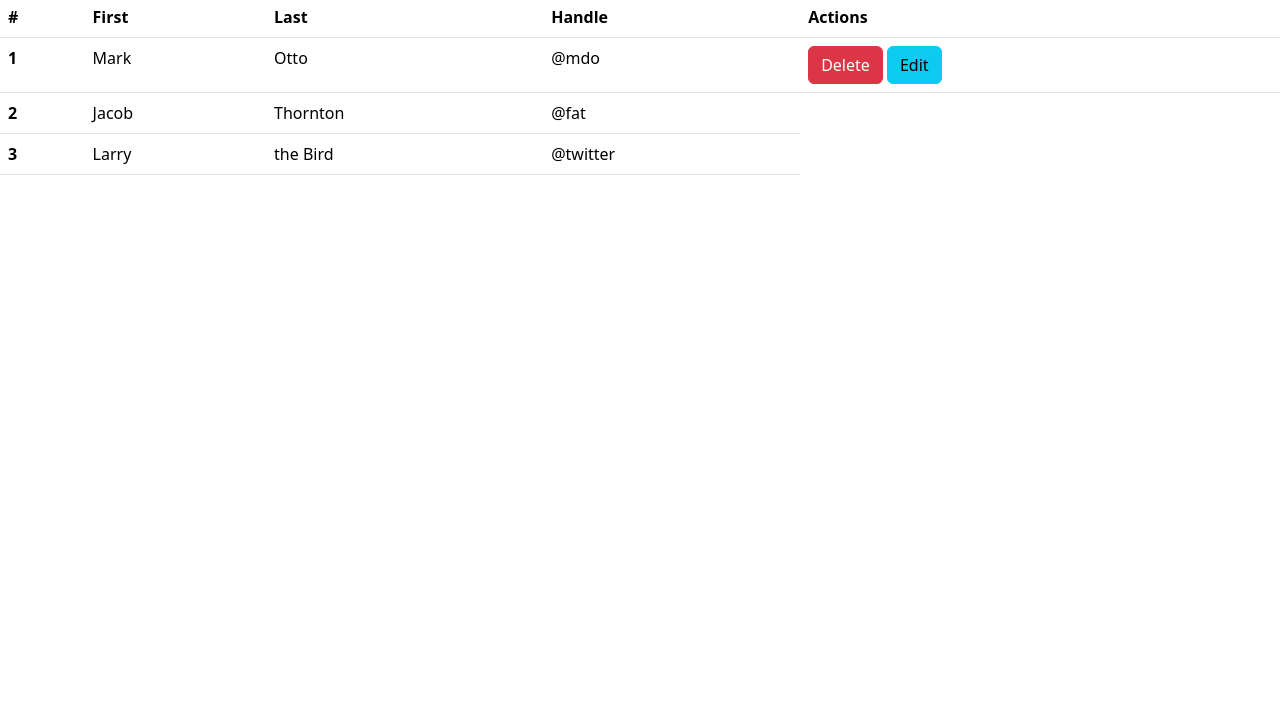
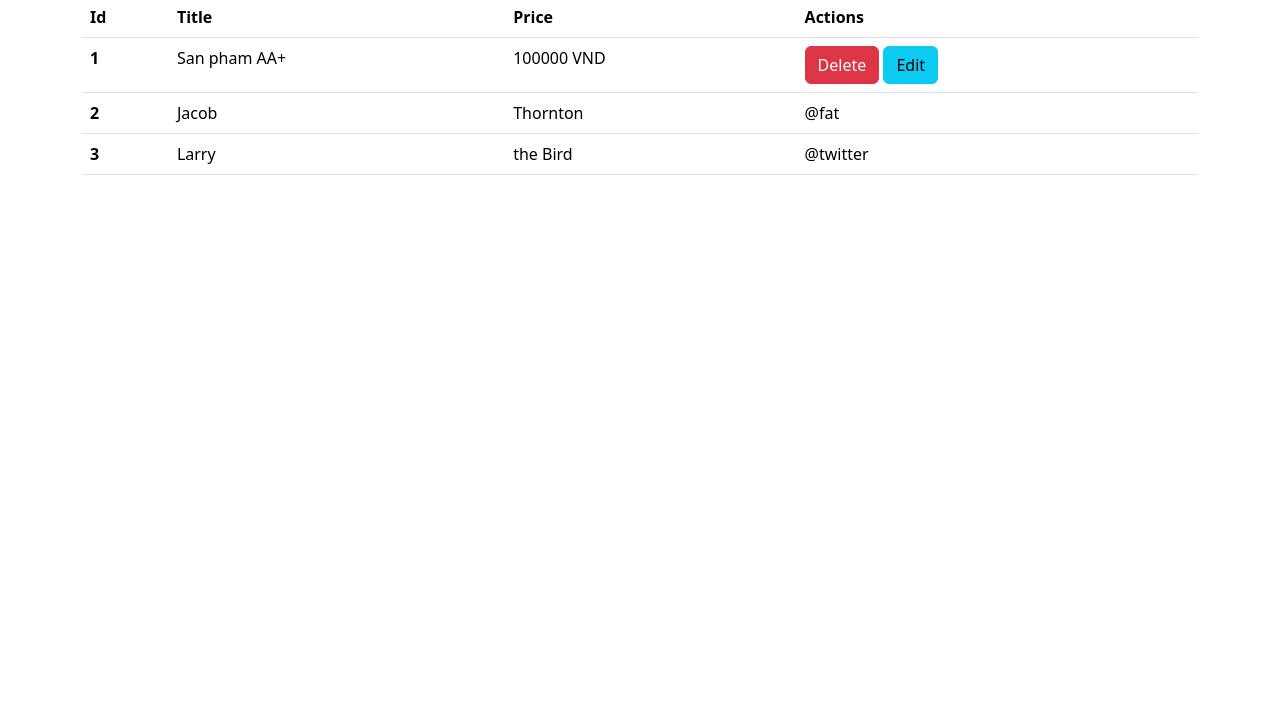
Before and after one commit to vanhoa690/hoadv_jsnangcao_2063, a plain HTML site: page JS_NangCao_Fall24/index.html in a window 1280 px wide. Shown: the part 97-800 px from the top of the page. Drawn offline with nearby package versions, Linux system fonts and the light colour scheme.

Commit message:
DOM + render table UI

```diff
--- a/JS_NangCao_Fall24/index.html
+++ b/JS_NangCao_Fall24/index.html
@@ -11,43 +11,12 @@
     />
   </head>
   <body>
-    <h1>JS Nang Cao</h1>
-    <button class="btn btn-primary">Add Product</button>
-    <table class="table">
-      <thead>
-        <tr>
-          <th scope="col">#</th>
-          <th scope="col">First</th>
-          <th scope="col">Last</th>
-          <th scope="col">Handle</th>
-          <th scope="col">Actions</th>
-        </tr>
-      </thead>
-      <tbody>
-        <tr>
-          <th scope="row">1</th>
-          <td>Mark</td>
-          <td>Otto</td>
-          <td>@mdo</td>
-          <td>
-            <button class="btn btn-danger">Delete</button>
-            <button class="btn btn-info">Edit</button>
-          </td>
-        </tr>
-        <tr>
-          <th scope="row">2</th>
-          <td>Jacob</td>
-          <td>Thornton</td>
-          <td>@fat</td>
-        </tr>
-        <tr>
-          <th scope="row">3</th>
-          <td>Larry</td>
-          <td>the Bird</td>
-          <td>@twitter</td>
-        </tr>
-      </tbody>
-    </table>
+    <div class="container">
+      <h1>JS Nang Cao</h1>
+      <button class="btn btn-primary">Add Product</button>
+      <div id="list"></div>
+    </div>
+
     <!-- Trước thẻ đóng body: nhung src script.js -->
     <script src="./script.js"></script>
   </body>
--- a/JS_NangCao_Fall24/script.js
+++ b/JS_NangCao_Fall24/script.js
@@ -1,16 +1,47 @@
-const myName = "Hoadv"; // 1. string
-const age = 34; // 2. number
-const passMon = true; // 3. boolean : true, false
-const myList = ["Hoadv", 34, true]; // 4. Array
-const student = {
-  name: "Hoadv",
-  age: 34,
-  passMon: true,
-}; // 5. object: { key: value}
-console.log(myName, age, passMon, myList, student);
-// 6. ham`: function
-function sayHello(name) {
-  console.log("Xin chao " + name); // echo php....
-}
+// 1. Truy cap DOM: document.getElementById(id)
+const listElement = document.getElementById("list");
+console.log(listElement);
 
-sayHello("Hoadv");
+// 2. innerHTML: update DOM, su dung ``: Huyen doi (ben trai so 1)
+
+// 3: Chen Du Lieu
+const product = {
+  title: "San pham AA+",
+  price: 100000,
+};
+
+listElement.innerHTML = `
+ <table class="table">
+        <thead>
+          <tr>
+            <th scope="col">Id</th>
+            <th scope="col">Title</th>
+            <th scope="col">Price</th>
+            <th scope="col">Actions</th>
+          </tr>
+        </thead>
+        <tbody>
+          <tr>
+            <th scope="row">1</th>
+            <td>${product.title}</td>
+            <td>${product.price} VND</td>
+            <td>
+              <button class="btn btn-danger">Delete</button>
+              <button class="btn btn-info">Edit</button>
+            </td>
+          </tr>
+          <tr>
+            <th scope="row">2</th>
+            <td>Jacob</td>
+            <td>Thornton</td>
+            <td>@fat</td>
+          </tr>
+          <tr>
+            <th scope="row">3</th>
+            <td>Larry</td>
+            <td>the Bird</td>
+            <td>@twitter</td>
+          </tr>
+        </tbody>
+      </table>
+      `;
```
Also changed, not shown: JS_NangCao_Fall24/README.md (added), 1 other file.
